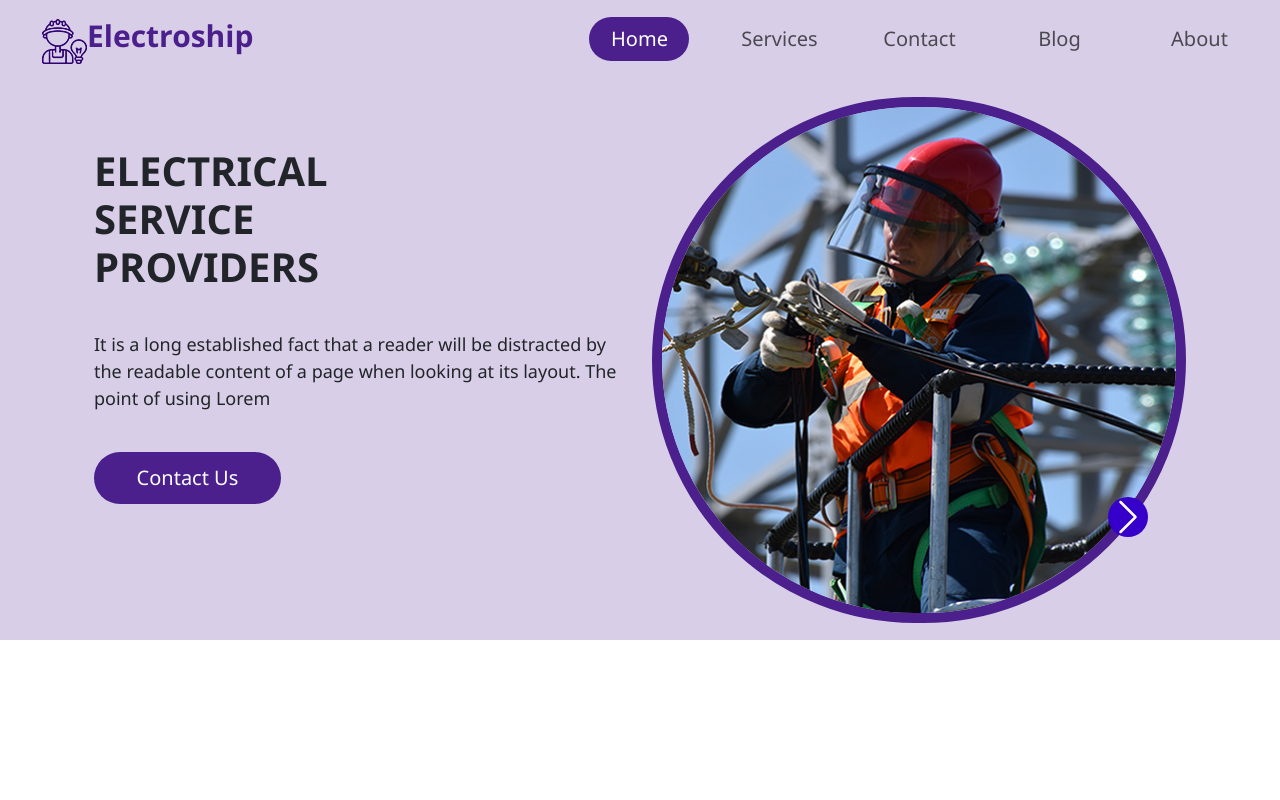
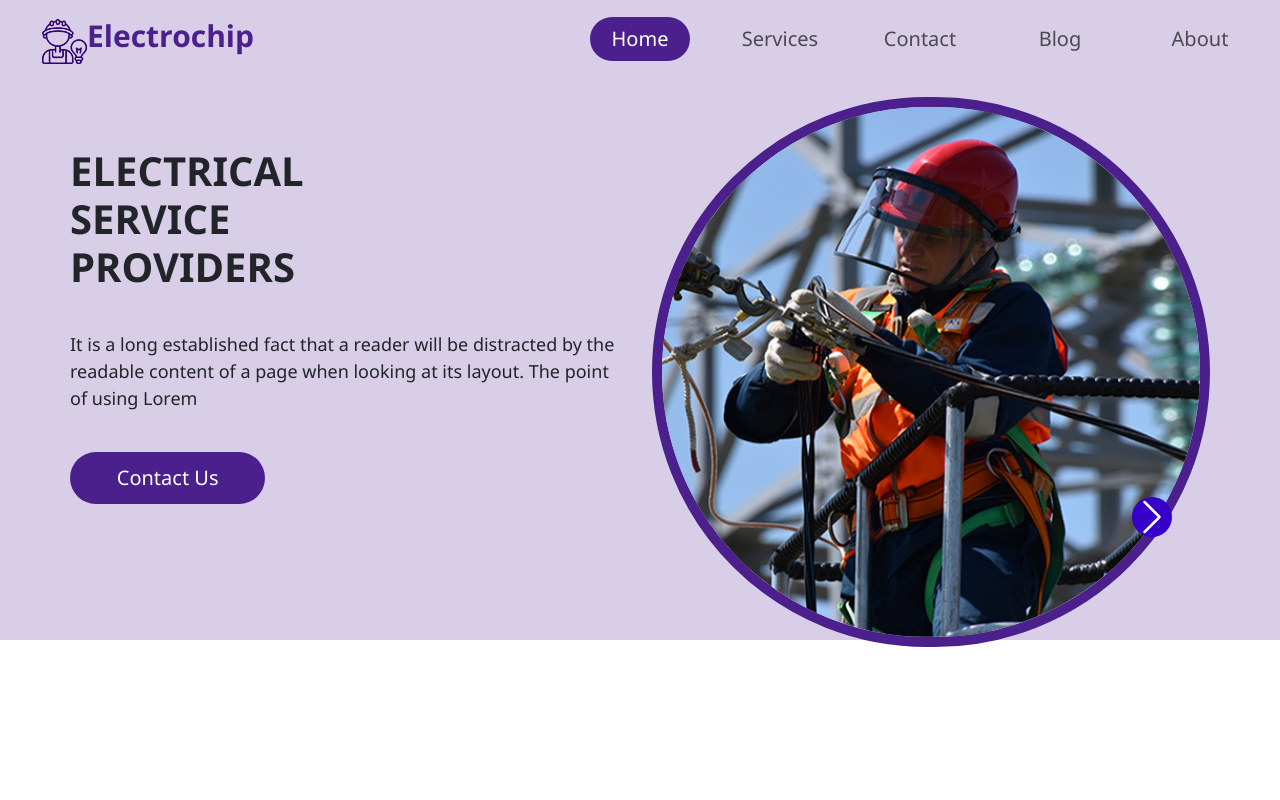
Before and after one commit to gopal0909/textOne, a plain HTML site: page index.html in a window 1280 px wide. Shown: the top 800 px of the page. Drawn offline with nearby package versions, Linux system fonts and the light colour scheme.

Commit message:
Update index.html

```diff
--- a/index.html
+++ b/index.html
@@ -4,14 +4,13 @@
 <head>
     <meta charset="UTF-8">
     <meta name="viewport" content="width=device-width, initial-scale=1.0">
-    <title>testOne GitHub</title>
+    <title>testOne</title>
     <!-- BOOTSTRAP CSS & JS  -->
     <link rel="stylesheet" href="https://cdn.jsdelivr.net/npm/bootstrap@5.3.1/dist/css/bootstrap.min.css">
     <script src="https://cdn.jsdelivr.net/npm/bootstrap@5.3.1/dist/js/bootstrap.bundle.min.js"></script>
     <!-- STYLE CSS  -->
     <link rel="stylesheet" href="style.css">
-    <!-- <link rel="stylesheet" href="respnsive786.css"> -->
-    <link rel="stylesheet" href="mobile320.css">
+    <link rel="stylesheet" href="responsive.css">
 </head>
 
 <body>
@@ -21,9 +20,9 @@
         <nav class="navbar navbar-expand-lg">
             <div class="container-fluid">
                 <a class="navbar-brand" href="#">
-                    <img src="img/logo.png" alt=""><span>Electroship</span></a>
+                    <img src="img/logo.png" alt=""><span>Electrochip</span></a>
                 <button class="navbar-toggler" type="button" data-bs-toggle="collapse"
-                    data-bs-target="#navbarTogglerDemo02" aria-controls="navbarTogglerDemo02" aria-expanded="false"
+                    data-bs-target="#navbarTogglerDemo02" aria-controls="navbarTogglerDemo02" aria-expanded="true"
                     aria-label="Toggle navigation">
                     <span class="navbar-toggler-icon"></span>
                 </button>
@@ -35,13 +34,13 @@
                         <li class="nav-item"><a class="nav-link" href="">Blog</a></li>
                         <li class="nav-item"><a class="nav-link" href="">About</a></li>
                     </ul>
-
                 </div>
             </div>
         </nav>
-        <div class="container row">
+        <div class="container px-0 ">
+            <div class="row">
                 <!-- title heading  -->
-            <div class="heading col-lg-6 col-sm-12 ">
+                <div class="heading col-lg-6 col-sm-12">
                     <h1>ELECTRICAL
                         SERVICE
                         PROVIDERS</h1>
@@ -61,7 +60,6 @@
                         <div class="carousel-item">
                             <img src="img/slider-img.jpg" class="d-block w-100" alt="...">
                         </div>
-                    <!-- <a class="carousel-control-next next-arrow"data-bs-target="#carouselExample" data-bs-slide="next"></a> -->
                     </div>
                     <button class="carousel-control-next" type="button" data-bs-target="#carouselExample"
                         data-bs-slide="next">
@@ -69,7 +67,7 @@
                     </button>
                 </div>
 
-
+            </div>
         </div>
     </section>
 
@@ -79,7 +77,7 @@
             <h1>Our Services <span><img src="img/plug.png" alt=""></span></h1>
             <div class="card-contain container cad-flex">
                 <div class="card-box col-lg-4">
-                    <div class="boxShadow">
+                    <div class="boxShadow active-boxShadow-1024">
                         <img src="img/s1.png" alt="">
                         <h4>Equipment installation</h4>
                         <p>Lorem ipsum dolor, sit amet consectetur adipisicing elit. Quia, omnis distinctio quae alias
@@ -210,16 +208,12 @@
                     </div>
                 </div>
             </div>
-
-
         </div>
     </footer>
     <section id="cpy">
         <h6>&#169; 2045 All Rights Reserved. By HTML Design</h6>
     </section>
 
-    <!-- TRILA TRIAL  -->
-
 </body>
 
 </html>
```
Lines whose indentation alone changed are shown as unchanged.
